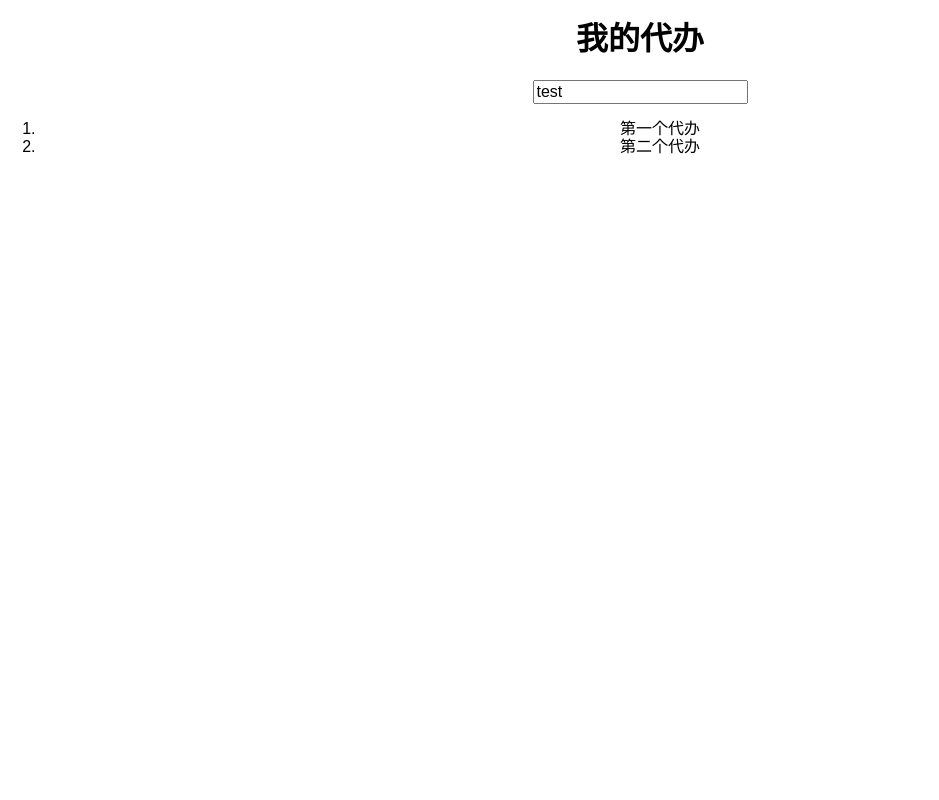
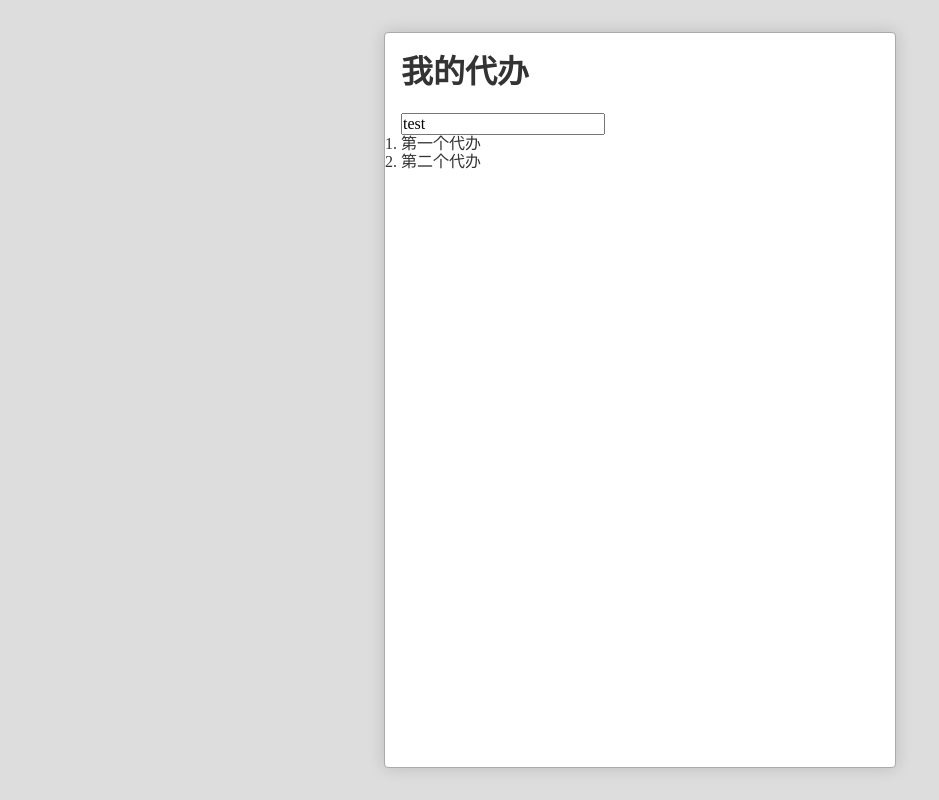
Before and after one commit to yorkHan/React-Todo-List, a React (Create React App) app: page / in a window 1280 px wide. Shown: the whole page, without its empty margins (0-939 px from the left). Built offline with nearby package versions, Linux system fonts and the light colour scheme.

Commit message:
更新样式

```diff
--- a/src/App.css
+++ b/src/App.css
@@ -1,28 +1,11 @@
 .App {
-  text-align: center;
+  color: #333;
+  border: 1px solid #aaa;
+  border-radius: 4px;
+  background: white;
+  margin: 2em;
+  padding: 0 1em;
+  min-height: 20em;
+  min-width: 32em;
+  box-shadow: 0 0 1em hsla(0, 0%, 0%, 0.15)
 }
-
-.App-logo {
-  animation: App-logo-spin infinite 20s linear;
-  height: 80px;
-}
-
-.App-header {
-  background-color: #222;
-  height: 150px;
-  padding: 20px;
-  color: white;
-}
-
-.App-title {
-  font-size: 1.5em;
-}
-
-.App-intro {
-  font-size: large;
-}
-
-@keyframes App-logo-spin {
-  from { transform: rotate(0deg); }
-  to { transform: rotate(360deg); }
-}
--- a/src/App.js
+++ b/src/App.js
@@ -1,8 +1,9 @@
 import React, { Component } from 'react';
+import 'normalize.css'
+import './reset.css'
 import './App.css';
 import TodoInput from './TodoInput'
 import TodoItem from './TodoItem'
-import 'normalize.css'
 
 class App extends Component {
   constructor(props){
--- a/src/index.css
+++ b/src/index.css
@@ -1,5 +1,8 @@
 body {
-  margin: 0;
-  padding: 0;
-  font-family: sans-serif;
+  background: #ddd;
 }
+#root{
+  display: flex;
+  justify-content: center;
+  min-height: 100vh;
+}
--- /dev/null
+++ b/src/reset.css
@@ -0,0 +1,17 @@
+*{
+    margin: 0;
+    padding: 0;
+    box-sizing: border-box;
+}
+*::after{
+    box-sizing: border-box;
+}
+*::before{
+    box-sizing: border-box;
+}
+ul,oll,dl{
+    list-style: none;
+}
+a{
+    color: inherit;
+}
```
